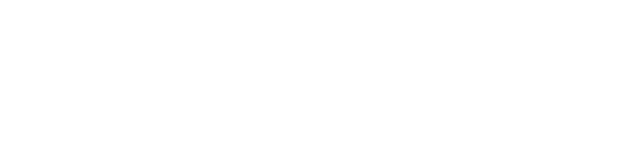
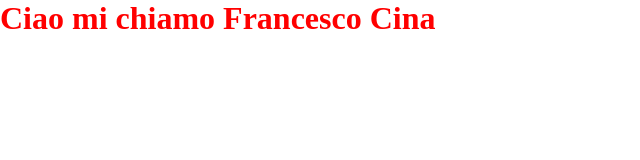
Before and after one commit to FrancescoCina/vue-hello, a plain HTML site: page index.html in a window 1280 px wide. Shown: the whole page, without its empty margins (0-640 px from the left). Drawn offline with nearby package versions, Linux system fonts and the light colour scheme.

Commit message:
Stampato h1 in HTML prendendo dati dall'oggetto "data:" e agginunte le classi di riferimento

```diff
--- a/css/style.css
+++ b/css/style.css
@@ -0,0 +1,12 @@
+*{
+    box-sizing: border-box;
+    margin: 0 auto;
+}
+
+.fs-5 {
+    font-size: 20px;
+}
+
+.red{
+    color:red;
+}
--- a/index.html
+++ b/index.html
@@ -11,7 +11,9 @@
 </head>
 
 <body>
-    <div id="root"></div>
+    <div id="root">
+        <h1 v-bind:class="fontSizeClass" :class="colorClass">Ciao mi chiamo {{name}} {{surname}}</h1>
+    </div>
     <script src="./js/script.js"></script>
 </body>
 
--- a/js/script.js
+++ b/js/script.js
@@ -5,6 +5,9 @@ Vue.config.devtools = true;
 const root = new Vue({
     el: "#root",
     data: {
-
+        name: "Francesco",
+        surname: "Cina",
+        fontSizeClass: ".fs-5",
+        colorClass: "red",
     }
 })
```
